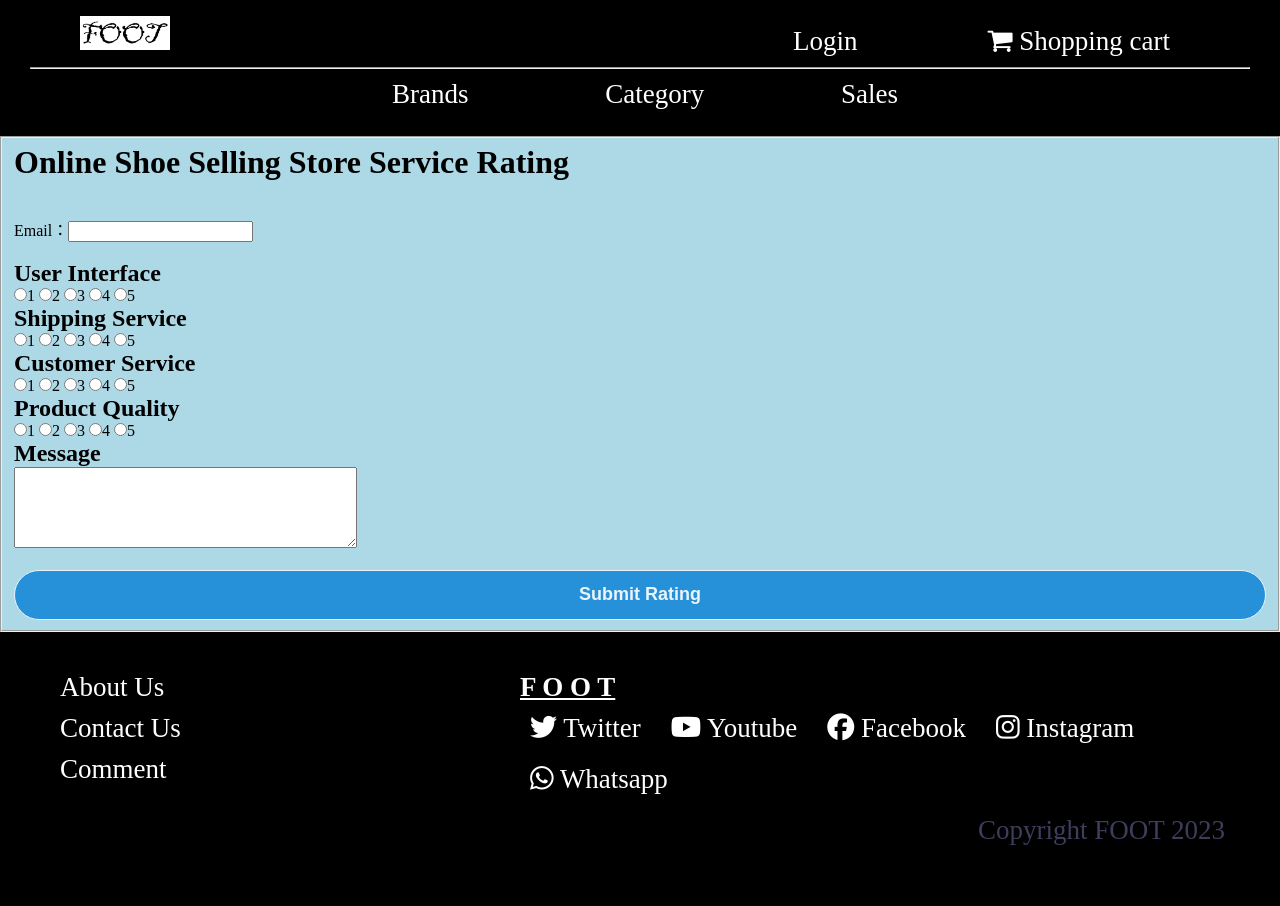
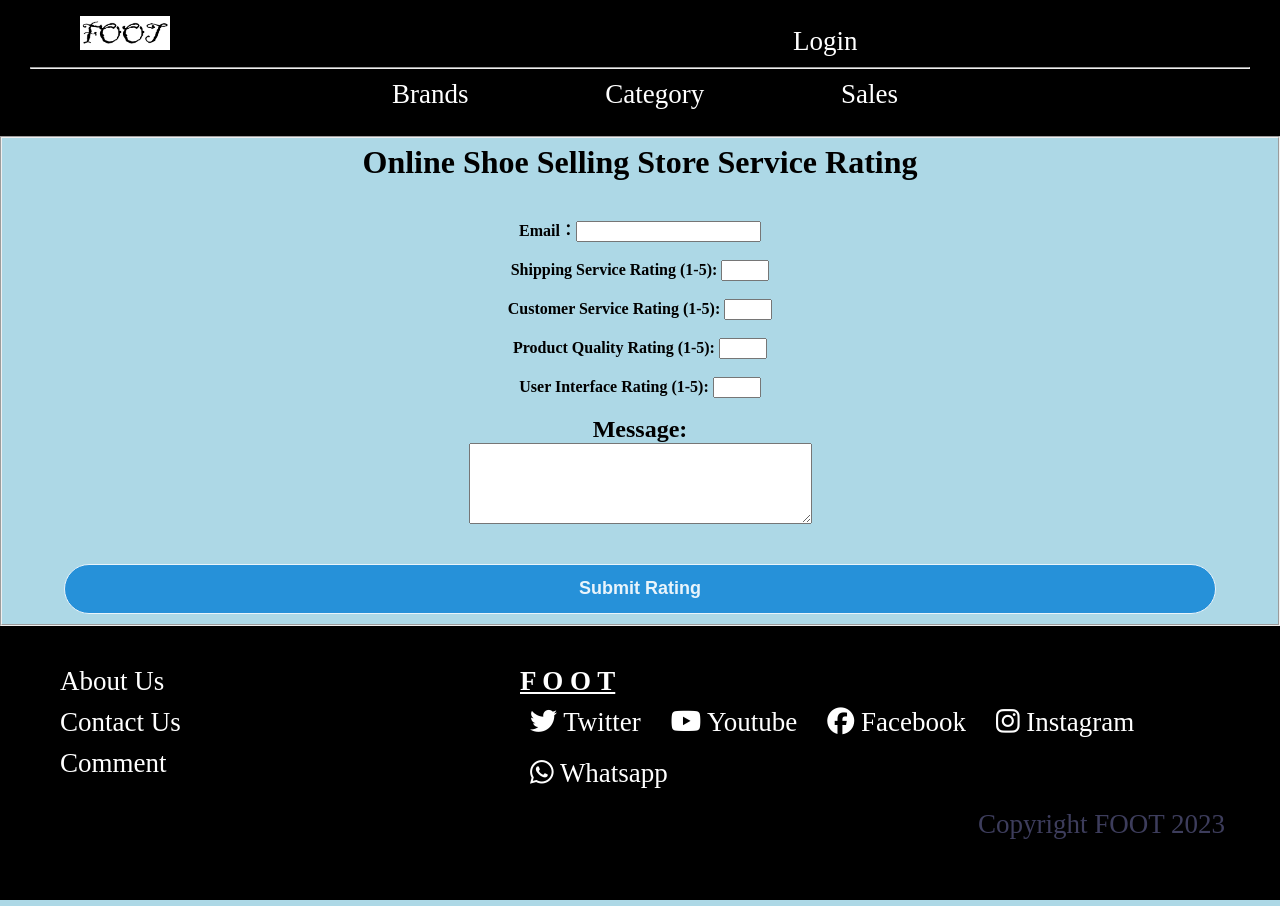
Before and after one commit to ChorXiang/FYP, a PHP site: page /commentpage.php in a window 1280 px wide. Run offline with PHP 8.4, Linux system fonts and the light colour scheme; some libraries are stand-ins or nearby versions.

Commit message:
latest com

```diff
--- a/commentpage.php
+++ b/commentpage.php
@@ -18,7 +18,12 @@
 <?php
 
 $emailErr = $shipping_ratingErr = $customer_service_ratingErr = $product_quality_ratingErr = $user_interface_ratingErr = $messageErr = "";
-$email = $shipping_rating = $customer_service_rating = $product_quality_rating = $user_interface_rating = $message = "";
+$email = "";
+$shipping_rating = "";
+$customer_service_rating = "";
+$product_quality_rating = "";
+$user_interface_rating = "";
+$message = "";
 
 if (isset($_POST['submit_rating'])) {
 
@@ -91,62 +96,50 @@ function test_input($data) {
     transition: .5s;
   }
 
+  .center{
+    text-align: center;
+    color: black;
+  }
+
 </style>
 
 <fieldset>
-	<h1>Online Shoe Selling Store Service Rating</h1>
-	<form method="post" action="<?php echo htmlspecialchars($_SERVER["PHP_SELF"]); ?>">
-  <br><br>
-  Email：<input type="email" name="email" value="<?php echo $email;?>">
-  <span class="error"><?php echo $emailErr;?></span>
-  <br><br>
+  <div class="center">
+    <h1>Online Shoe Selling Store Service Rating</h1>
+    <form method="post" action="<?php echo htmlspecialchars($_SERVER["PHP_SELF"]); ?>">
+    <br><br>
+    <b>Email：</b><input type="email" name="email" value="<?php echo $email;?>">
+    <span class="error"><?php echo $emailErr;?></span>
+    <br><br>
+    <label for="Shipping Service"><b>Shipping Service Rating (1-5):</b></label>
+    <input type="number" name="shipping_rating" id="shipping_rating" min="1" max="5" required>
+    <span class="error"><?php echo $shipping_ratingErr;?></span>
+    <br><br>
+    <label for="Customer Service"><b>Customer Service Rating (1-5):</b></label>
+    <input type="number" name="customer_service_rating" id="customer_service_rating" min="1" max="5" required>
+    <span class="error"><?php echo $customer_service_ratingErr;?></span>
+    <br><br>
+    <label for="Product Quality"><b>Product Quality Rating (1-5):</b></label>
+    <input type="number" name="product_quality_rating" id="product_quality_rating" min="1" max="5" required>
+    <span class="error"><?php echo $product_quality_ratingErr;?></span>
+    <br><br>
+    <label for="User Interface"><b>User Interface Rating (1-5):</b></label>
+    <input type="number" name="user_interface_rating" id="user_interface_rating" min="1" max="5" required>
+    <span class="error"><?php echo $user_interface_ratingErr;?></span>
+    <br><br>
 
-    <h2>User Interface</h2>
-    <input type="radio" name="user_interface_rating" value="1">1
-    <input type="radio" name="user_interface_rating" value="2">2
-    <input type="radio" name="user_interface_rating" value="3">3
-    <input type="radio" name="user_interface_rating" value="4">4
-    <input type="radio" name="user_interface_rating" value="5">5
-    <span class="error"><?php echo $user_interface_ratingErr;?></span>
-    <br>
-
-		<h2>Shipping Service</h2>
-		<input type="radio" name="shipping_rating" value="1">1
-		<input type="radio" name="shipping_rating" value="2">2
-		<input type="radio" name="shipping_rating" value="3">3
-		<input type="radio" name="shipping_rating" value="4">4
-		<input type="radio" name="shipping_rating" value="5">5
-    <span class="error"><?php echo $shipping_ratingErr;?></span>
-		<br>
-
-		<h2>Customer Service</h2>
-		<input type="radio" name="customer_service_rating" value="1">1
-		<input type="radio" name="customer_service_rating" value="2">2
-		<input type="radio" name="customer_service_rating" value="3">3
-		<input type="radio" name="customer_service_rating" value="4">4
-		<input type="radio" name="customer_service_rating" value="5">5
-    <span class="error"><?php echo $customer_service_ratingErr;?></span>
-		<br>
-
-		<h2>Product Quality</h2>
-		<input type="radio" name="product_quality_rating" value="1">1
-		<input type="radio" name="product_quality_rating" value="2">2
-		<input type="radio" name="product_quality_rating" value="3">3
-		<input type="radio" name="product_quality_rating" value="4">4
-		<input type="radio" name="product_quality_rating" value="5">5
-    <span class="error"><?php echo $product_quality_ratingErr;?></span>
-		<br>
-
-    <h2>Message</h2>
+    <h2><b>Message:</b></h2>
     <textarea name="message" rows="5" cols="40"></textarea>
-    <span class="error"><?php echo $messageErr;?></span>
+    <span class="error"><br><?php echo $messageErr;?></span>
     <br><br>
 
 		<input type="submit" name="submit_rating" value="Submit Rating">
 	</form>
+</div>
 </fieldset>
 
 <?php
+
 if (isset($_POST['submit_rating'])) {
 
     $email = $_POST['email'];
```
Also changed, not shown: test.php (+18 -11 lines).
